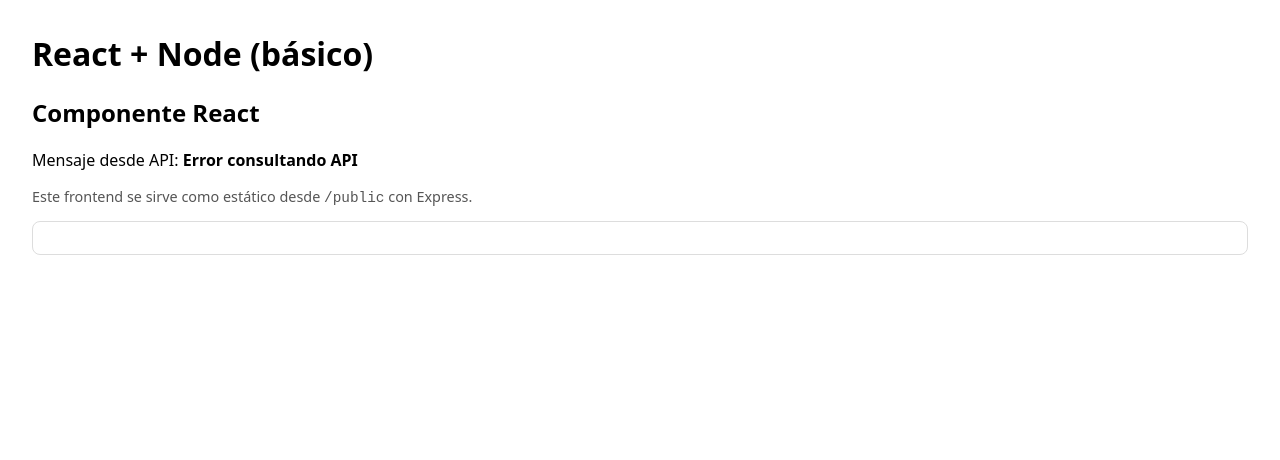
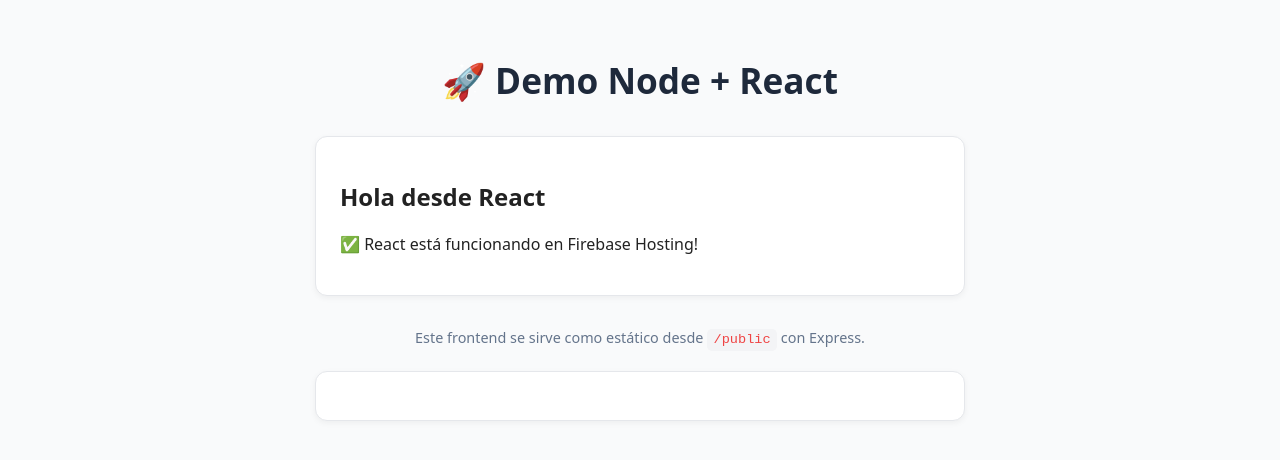
Before and after one commit to matih1210/Plan-de-desarrollo-y-mantenimiento, a website: page public/index.html in a window 1280 px wide. Drawn offline with nearby package versions, Linux system fonts and the light colour scheme; no server answers.

Commit message:
Listo pa prod

```diff
--- a/public/index.html
+++ b/public/index.html
@@ -3,67 +3,94 @@
   <head>
     <meta charset="UTF-8" />
     <meta name="viewport" content="width=device-width, initial-scale=1.0" />
-    <title>Node/React básico</title>
-    <!-- React y ReactDOM desde CDN -->
-    <script
-      crossorigin
-      src="https://unpkg.com/react@18/umd/react.development.js"
-    ></script>
-    <script
-      crossorigin
-      src="https://unpkg.com/react-dom@18/umd/react-dom.development.js"
-    ></script>
-    <!-- Babel standalone para JSX inline (solo demo/dev) -->
+    <title>Demo Node + React</title>
+
+    <!-- React y ReactDOM -->
+    <script crossorigin src="https://unpkg.com/react@18/umd/react.development.js"></script>
+    <script crossorigin src="https://unpkg.com/react-dom@18/umd/react-dom.development.js"></script>
+
+    <!-- Babel standalone -->
     <script src="https://unpkg.com/@babel/standalone/babel.min.js"></script>
-    <style>
+
+     <style>
       body {
+        margin: 0;
+        padding: 2rem;
         font-family: system-ui, Arial, sans-serif;
-        margin: 2rem;
+        background: #f9fafb;
+        color: #222;
       }
+
+      h1 {
+        text-align: center;
+        font-size: 2.2rem;
+        margin-bottom: 2rem;
+        color: #1e293b;
+      }
+
       .card {
-        padding: 1rem;
-        border: 1px solid #ddd;
-        border-radius: 0.5rem;
+        max-width: 600px;
+        margin: 1.5rem auto;
+        padding: 1.5rem;
+        background: #fff;
+        border: 1px solid #e5e7eb;
+        border-radius: 0.75rem;
+        box-shadow: 0 2px 6px rgba(0, 0, 0, 0.05);
       }
+
       .small {
-        color: #555;
+        text-align: center;
+        color: #64748b;
         font-size: 0.9rem;
+        margin-top: 2rem;
+      }
+
+      code {
+        background: #f3f4f6;
+        padding: 0.2rem 0.4rem;
+        border-radius: 0.3rem;
+        font-size: 0.85rem;
+        color: #ef4444;
       }
     </style>
   </head>
+
   <body>
-    <h1>React + Node (básico)</h1>
-    <div id="root"></div>
+    <h1>🚀 Demo Node + React</h1>
+
+    <!-- Contenedor de React -->
+    <div id="root" class="card"></div>
+
+    <!-- Info extra -->
     <p class="small">
-      Este frontend se sirve como estático desde <code>/public</code> con
-      Express.
+      Este frontend se sirve como estático desde <code>/public</code> con Express.
     </p>
+
+    <!-- Contenedor API -->
     <div class="card" id="api"></div>
 
+    <!-- React app -->
     <script type="text/babel">
       const { useEffect, useState } = React;
 
       function App() {
-        const [message, setMessage] = useState('Cargando...');
+        const [message, setMessage] = useState("Cargando...");
 
         useEffect(() => {
-          fetch('/api/hello')
-            .then((r) => r.json())
-            .then((d) => setMessage(d.message))
-            .catch(() => setMessage('Error consultando API'));
+          setTimeout(() => {
+            setMessage("✅ React está funcionando en Firebase Hosting!");
+          }, 1000);
         }, []);
 
         return (
-          <>
-            <h2>Componente React</h2>
-            <p>
-              Mensaje desde API: <strong>{message}</strong>
-            </p>
-          </>
+          <div>
+            <h2>Hola desde React</h2>
+            <p>{message}</p>
+          </div>
         );
       }
 
-      const root = ReactDOM.createRoot(document.getElementById('root'));
+      const root = ReactDOM.createRoot(document.getElementById("root"));
       root.render(<App />);
     </script>
   </body>
```
Also changed, not shown: .github/workflows/firebase-hosting-merge.yml (added), .github/workflows/firebase-hosting-pull-request.yml (added), firebase.json (added), 2 other files.
